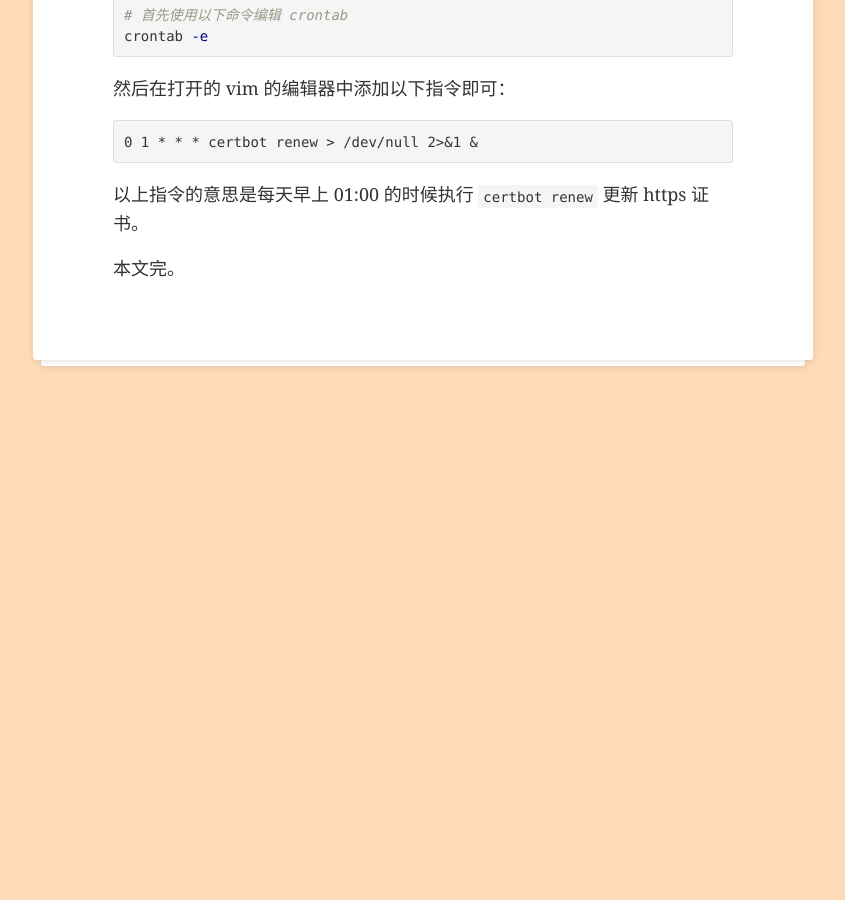
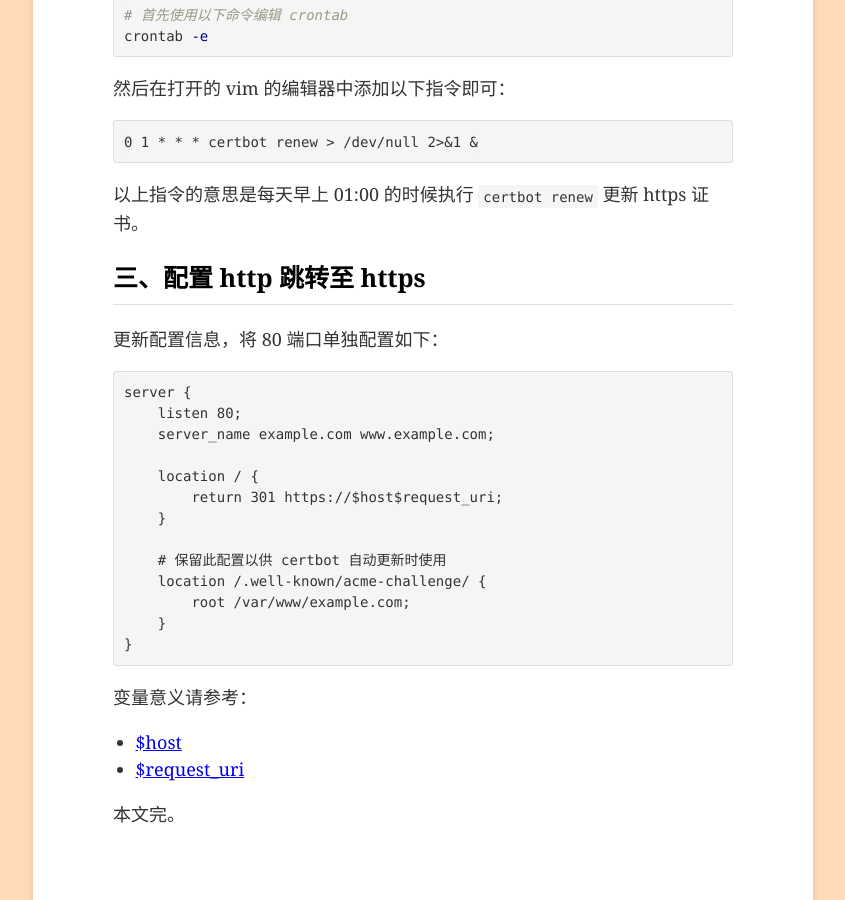
Before and after one commit to john-yuan/blog, a Jekyll site: the page built from _posts/2020-07-30-configuring-https-with-lets-encrypt.md, in a window 1280 px wide and 900 px high, scrolled down 1988 px. Shown: the whole window, without its empty margins (217-1062 px from the left). Built offline with Jekyll 4.4.1, drawn with Linux system fonts in a browser that asks for light colours; before the commit the page ends 2409 px from its top, so only the background shows below that.

Commit message:
docs: config for http redirect to https

````diff
--- a/_posts/2020-07-30-configuring-https-with-lets-encrypt.md
+++ b/_posts/2020-07-30-configuring-https-with-lets-encrypt.md
@@ -91,4 +91,29 @@ crontab -e
 
 以上指令的意思是每天早上 01:00 的时候执行 `certbot renew` 更新 https 证书。
 
+## 三、配置 http 跳转至 https
+
+更新配置信息，将 80 端口单独配置如下：
+
+```
+server {
+    listen 80;
+    server_name example.com www.example.com;
+
+    location / {
+        return 301 https://$host$request_uri;
+    }
+
+    # 保留此配置以供 certbot 自动更新时使用
+    location /.well-known/acme-challenge/ {
+        root /var/www/example.com;
+    }
+}
+```
+
+变量意义请参考：
+
+* [$host](http://nginx.org/en/docs/http/ngx_http_core_module.html#var_host)
+* [$request_uri](http://nginx.org/en/docs/http/ngx_http_core_module.html#var_request_uri)
+
 本文完。
````
